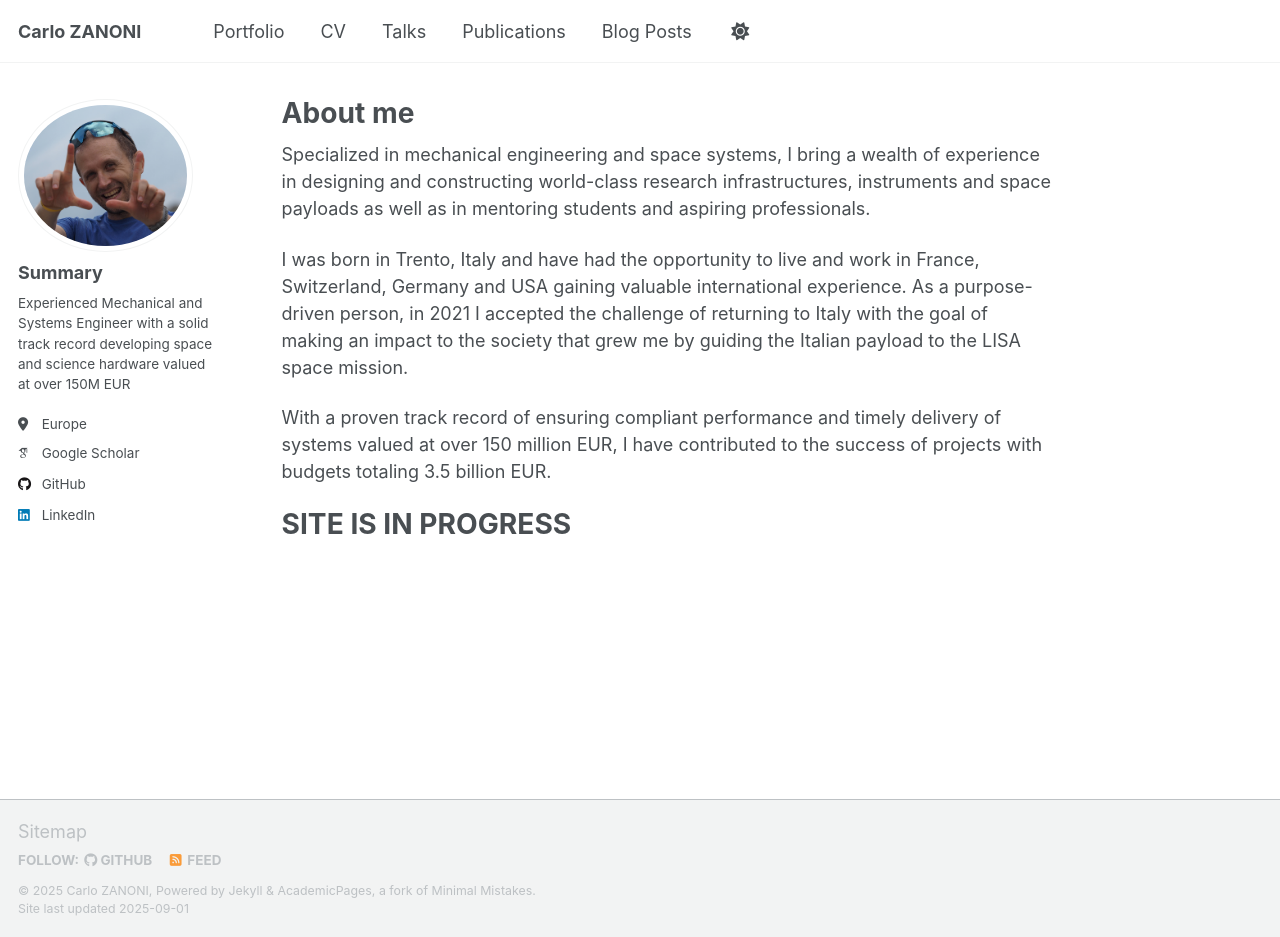
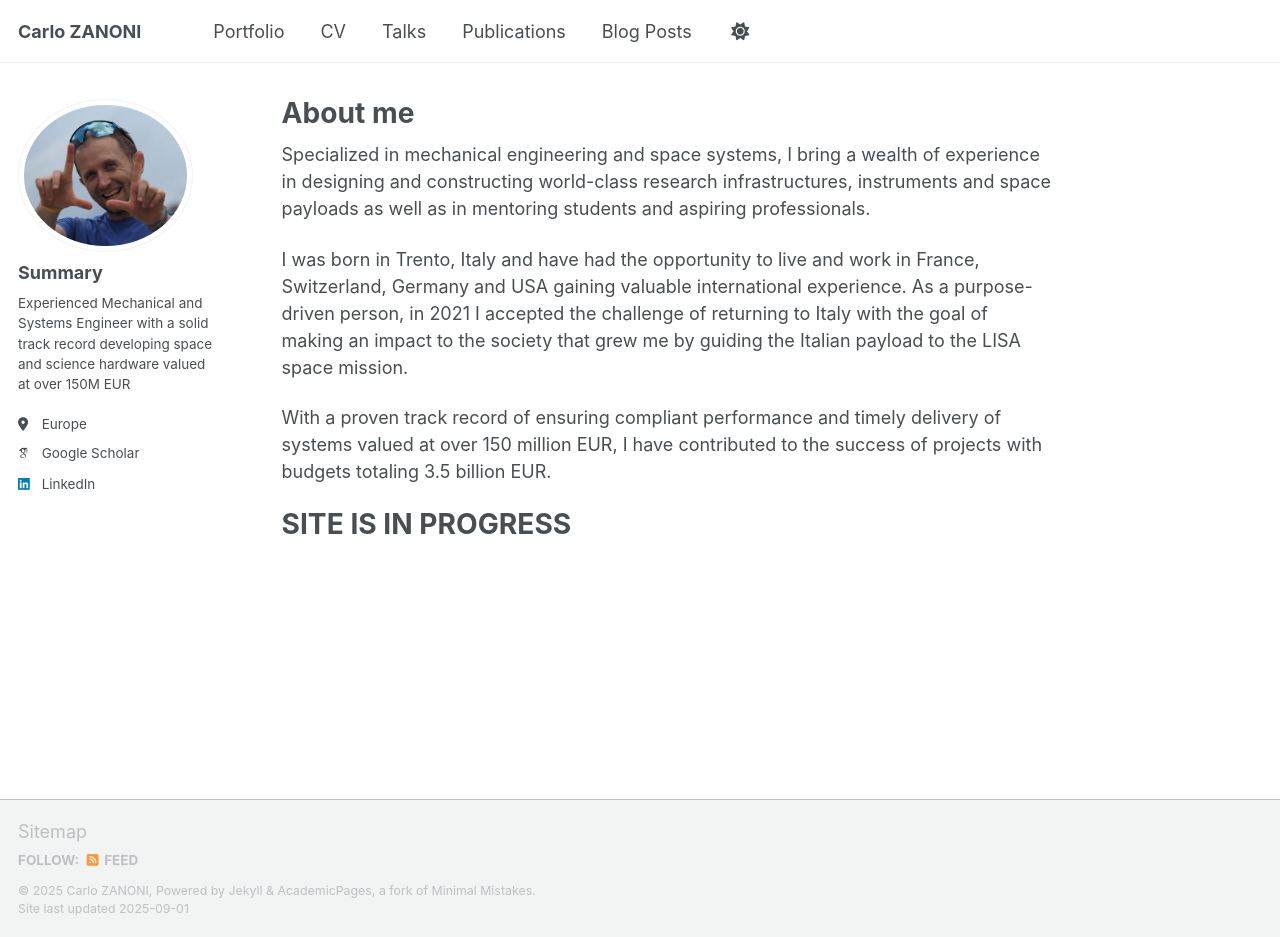
Before and after one commit to carlozanoni/carlozanoni.github.io, a Jekyll site: the page built from _pages/about.md, in a window 1280 px wide and 937 px high. Built offline with Jekyll 4.4.1, drawn with Linux system fonts in a browser that asks for light colours; some web fonts are replaced; a script that is not in the unit is left out.

Commit message:
Update _config.yml

```diff
--- a/_config.yml
+++ b/_config.yml
@@ -47,7 +47,7 @@ author:
   bitbucket        : # Username - Update with your username on the site
   codepen          : # Username
   dribbble         : # Username
-  github           : "carlozanoni"
+  github           : #"carlozanoni"
   kaggle           : # Username
   stackoverflow    : # User number or user number and name (i.e., use "1" or "1/jeff-atwood")
 
```
